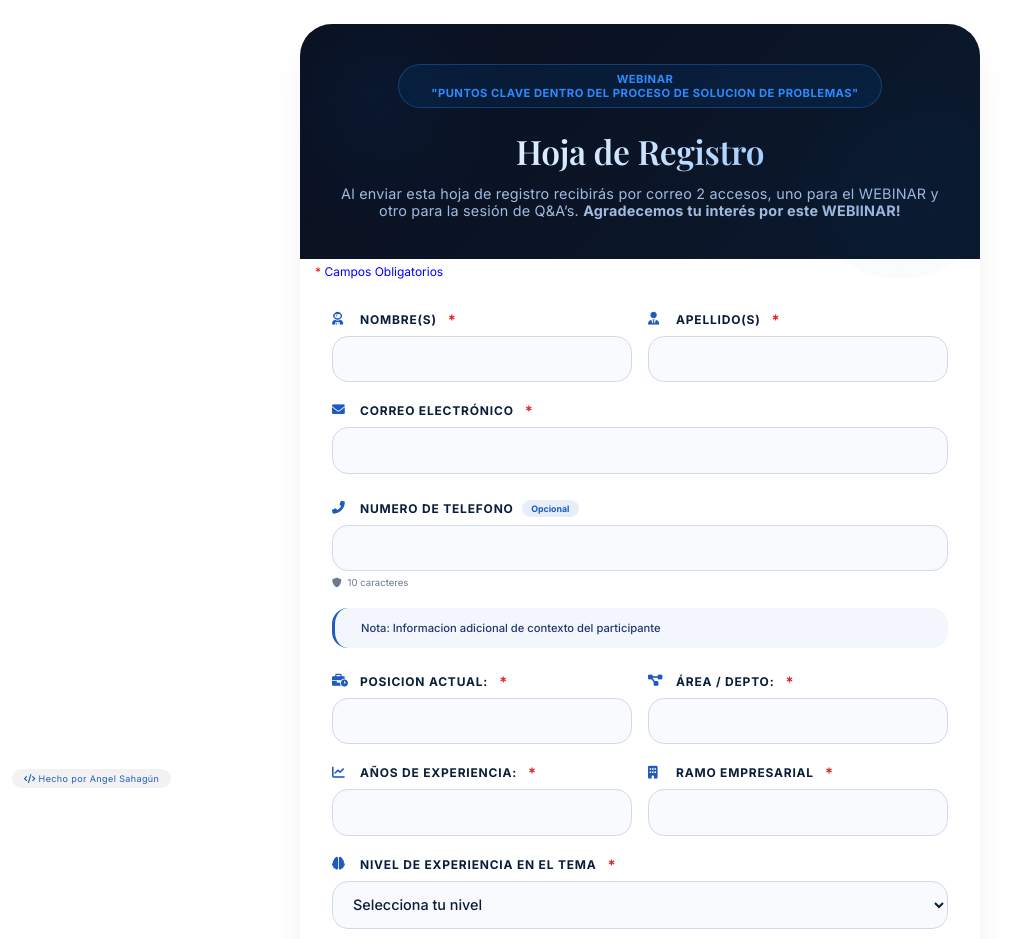
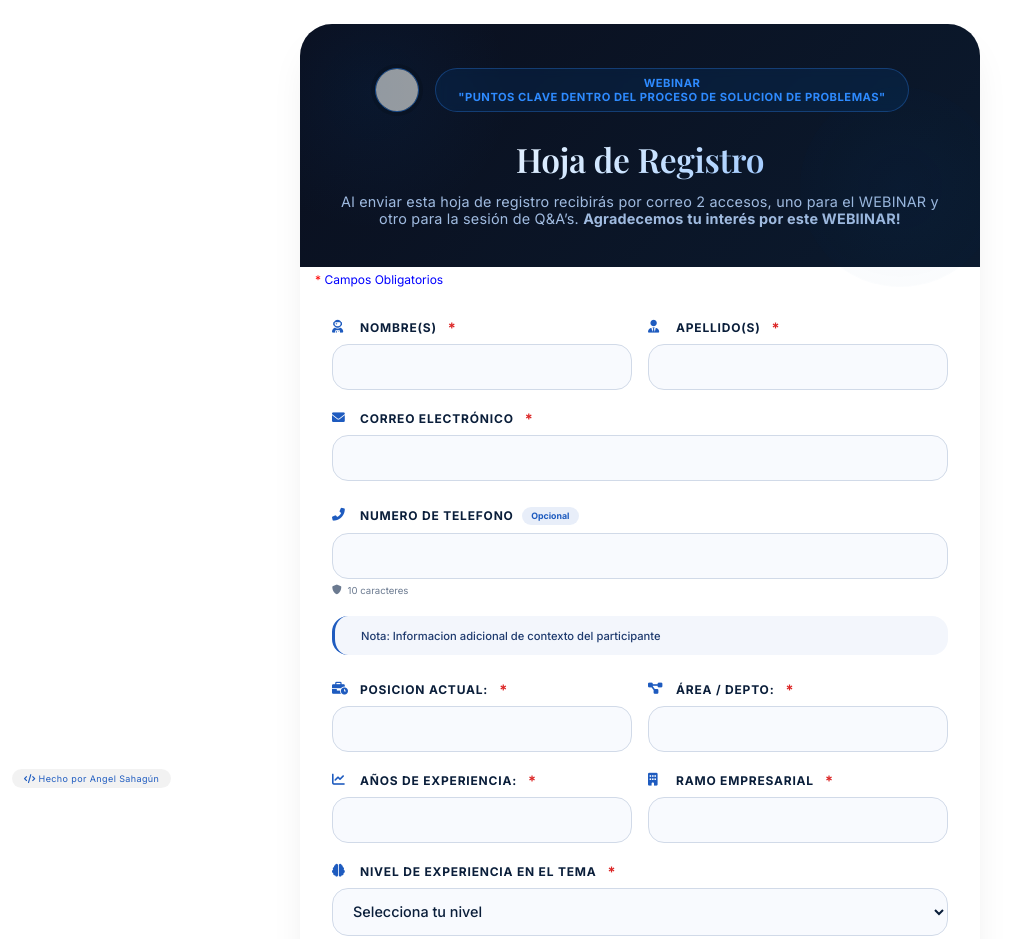
Before and after one commit to angel-sahagun/registrowebinario, a plain HTML site: page index.html in a window 1280 px wide. Shown: the top 939 px of the page, without its empty margins (0-1030 px from the left). Drawn offline with nearby package versions, Linux system fonts and the light colour scheme; grey boxes are pictures that could not be loaded; some icons are missing; a web font is replaced by a local one.

Commit message:
Update index.html

```diff
--- a/index.html
+++ b/index.html
@@ -69,6 +69,39 @@
       pointer-events: none;
     }
 
+    /* Contenedor flexible para el logo y el badge */
+    .hero-header {
+      display: flex;
+      align-items: center;
+      justify-content: center;
+      gap: 12px;
+      margin-bottom: 1.3rem;
+      flex-wrap: wrap;
+    }
+
+    /* Logo sobre fondo azul marino */
+    .hero-logo {
+      display: inline-flex;
+      align-items: center;
+      justify-content: center;
+      text-decoration: none;
+      background: rgba(0, 0, 0, 0.2);
+      border-radius: 50%;
+      padding: 4px;
+      transition: transform 0.2s ease;
+    }
+    .hero-logo:hover {
+      transform: scale(1.05);
+    }
+    .hero-logo img {
+      width: 44px;
+      height: 44px;
+      border-radius: 50%;
+      object-fit: cover;
+      display: block;
+      border: 1px solid rgba(46, 139, 255, 0.5);
+    }
+
     .badge-premium {
       display: inline-flex;
       align-items: center;
@@ -81,7 +114,6 @@
       font-weight: 700;
       letter-spacing: 0.5px;
       color: #2E8BFF;
-      margin-bottom: 1.3rem;
       border: 1px solid rgba(46, 139, 255, 0.3);
       text-transform: uppercase;
     }
@@ -309,14 +341,27 @@
       .hero-section {
         padding: 1.8rem;
       }
+      .hero-logo img {
+        width: 36px;
+        height: 36px;
+      }
+      .hero-header {
+        gap: 8px;
+      }
     }
   </style>
 </head>
 <body>
 <div class="register-container">
   <div class="hero-section">
-    <div class="badge-premium">
-      <i class=""></i> <span>Webinar <br> "Puntos CLAVE dentro del proceso de Solucion de Problemas"</span>
+    <!-- Logo y texto alineados, el logo está fuera del badge y sobre fondo azul marino -->
+    <div class="hero-header">
+      <a href="https://angel-sahagun.github.io/registrowebinario/" target="_blank" class="hero-logo">
+        <img src="https://vvrl.cc/api/image/i94p8f/view" alt="Logo Angel Sahagun">
+      </a>
+      <div class="badge-premium">
+        <span>Webinar <br> "Puntos CLAVE dentro del proceso de Solucion de Problemas"</span>
+      </div>
     </div>
     <h1>Hoja de Registro</h1>
     <div class="sub">Al enviar esta hoja de registro recibirás por correo 2 accesos, uno para el WEBINAR y otro para la sesión de Q&A’s. <strong>Agradecemos tu interés por este WEBIINAR!</strong>
@@ -389,6 +434,9 @@
           <option value="Bajo">Bajo</option>
         </select>
       </div>
+
+      <!-- Campo oculto puntosEspeciales -->
+      <textarea id="puntosEspeciales" style="display:none;"></textarea>
 
       <button type="submit" class="submit-btn" id="submitBtn">
         <i class="fas fa-gem"></i> Reservar mi Lugar
```
